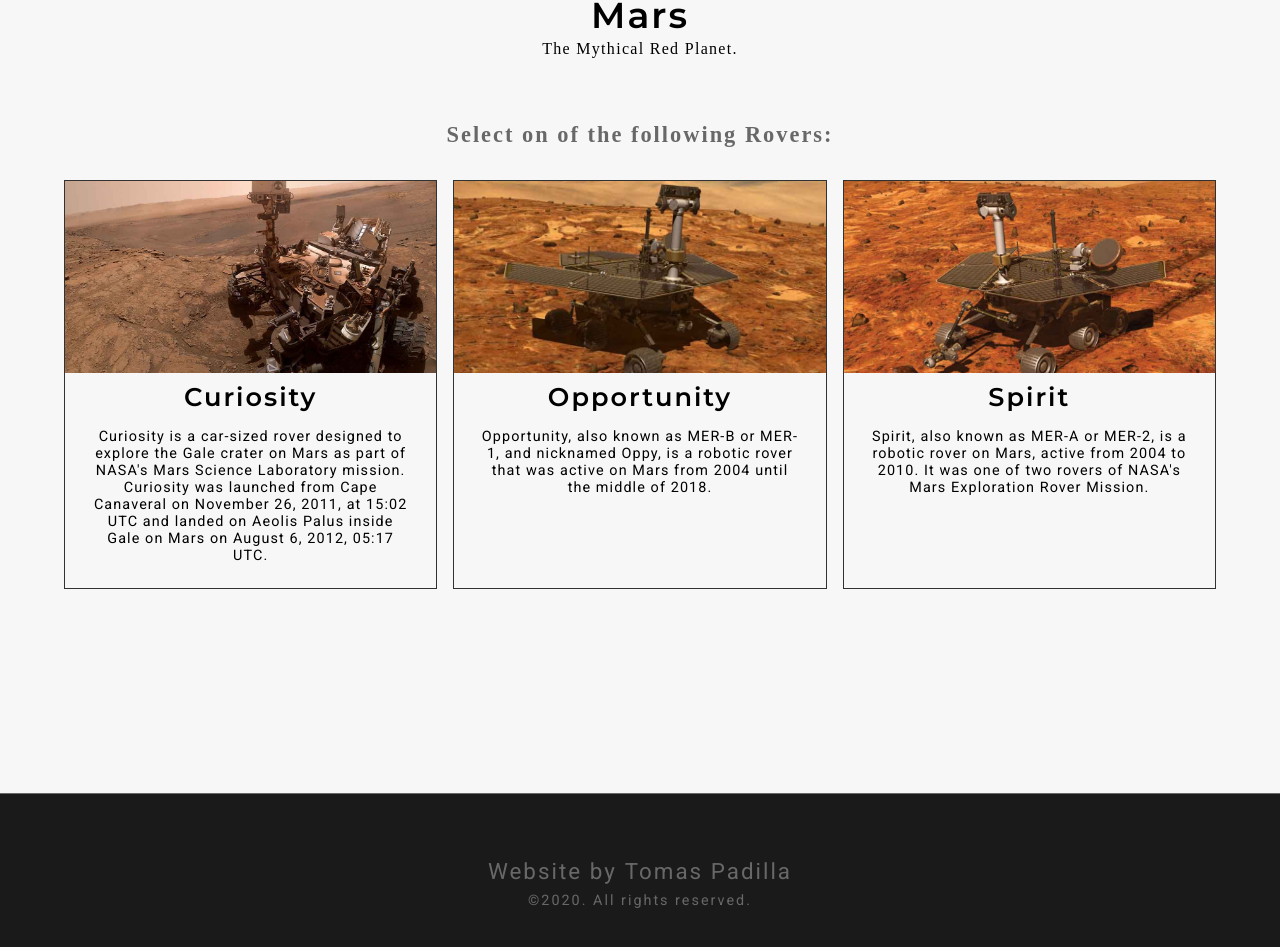
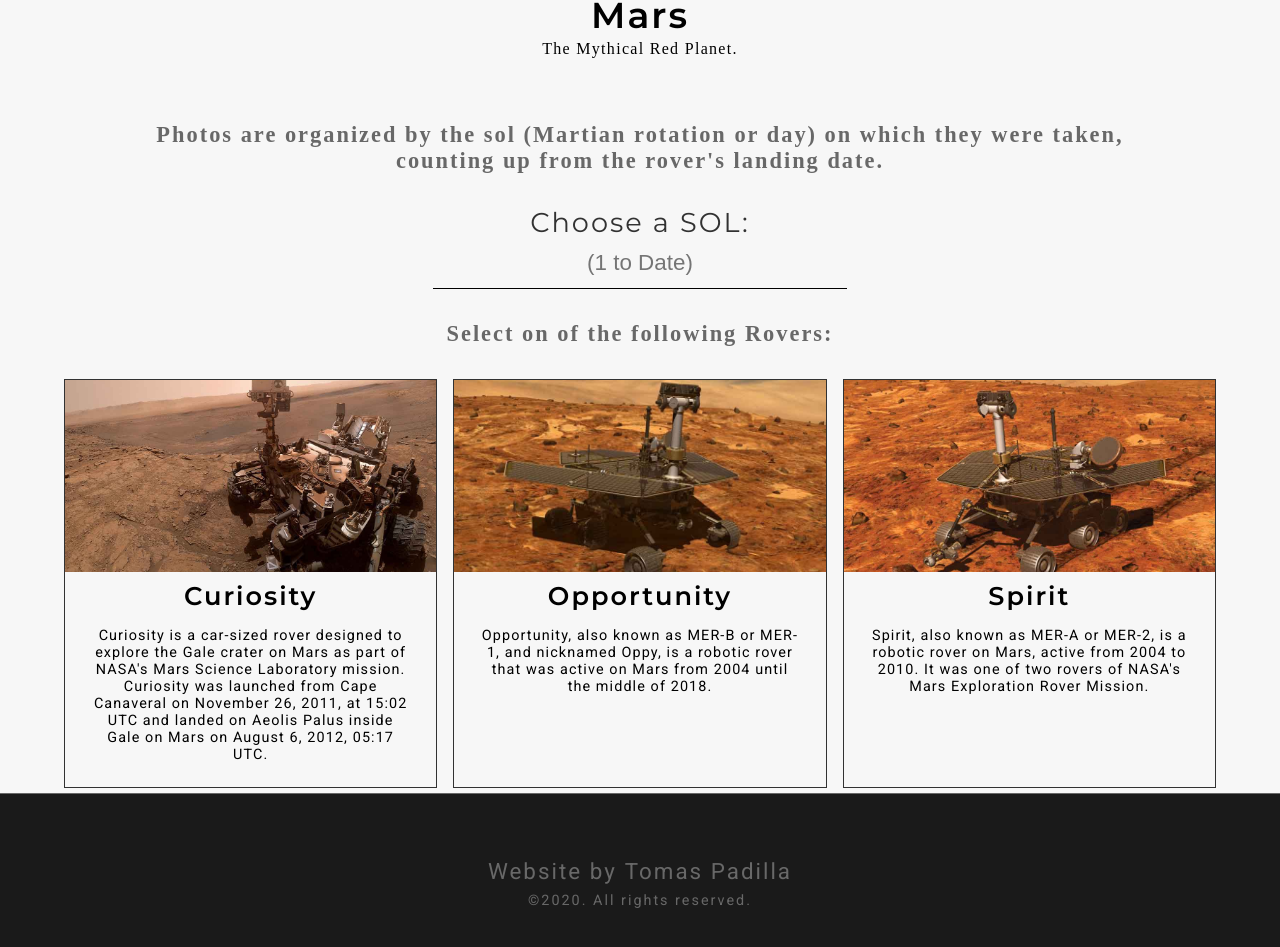
Before and after one commit to PadillaTom/Nasa-Fun-React, a React (Create React App) app: page / in a window 1280 px wide. Shown: the part 2240-3187 px from the top of the page. Built offline with nearby package versions, Linux system fonts and the light colour scheme; no server answers; the HTML template or start-up script is replaced by a standard one; a web font is replaced by a local one.

Commit message:
todo creado, falta display photos

```diff
--- a/src/App.css
+++ b/src/App.css
@@ -297,6 +297,37 @@
   margin-bottom: 2rem;
   color: var(--FontGrayColor);
 }
+.photo-explanation {
+  font-family: var(--LogoFont);
+  letter-spacing: 2px;
+  font-size: 1.4rem;
+  text-align: center;
+  width: 90%;
+  margin: 2rem auto;
+  margin-bottom: 2rem;
+  color: var(--FontGrayColor);
+}
+.sol-selection {
+  display: flex;
+  flex-direction: column;
+  margin: 2rem auto;
+}
+.sol-label {
+  font-size: 1.7rem;
+  font-family: var(--TitleFont);
+  color: var(--GrayColor);
+}
+.sol-input {
+  padding: 0.7rem 2rem;
+  width: 40%;
+  margin: 0 auto;
+  text-align: center;
+  border: none;
+  outline: none;
+  font-size: 1.4rem;
+  border-bottom: 1px solid black;
+  background: transparent;
+}
 /* End Mars Page*/
 
 /* ::::::::::::::::: Rover Selection :::::::::::::::::::  */
@@ -304,7 +335,7 @@
   display: grid;
   grid-template-columns: repeat(3, 1fr);
   gap: 1rem;
-  margin-bottom: 4rem;
+  margin-bottom: 3rem;
 }
 .single-rover {
   width: 100%;
--- a/src/Components/Mars.js
+++ b/src/Components/Mars.js
@@ -3,7 +3,7 @@
 import RoverSelection from './RoverSelection';
 
 const Mars = () => {
-  // Request by name:
+  const [solDay, setSolDay] = React.useState('');
 
   return (
     <section className='section mars-sect'>
@@ -12,10 +12,29 @@
       </div>
       <div className='section-subtitle'>The Mythical Red Planet.</div>
       <div className='section-center'>
+        <div className='photo-explanation'>
+          <h4>
+            Photos are organized by the sol (Martian rotation or day) on which
+            they were taken, counting up from the rover's landing date.
+          </h4>
+          <form className='sol-selection'>
+            <label htmlFor='sol' className='sol-label'>
+              Choose a SOL:
+            </label>
+            <input
+              type='text'
+              placeholder='(1 to Date)'
+              name='sol'
+              className='sol-input'
+              onChange={(e) => {
+                e.preventDefault();
+                setSolDay(e.target.value);
+              }}
+            />
+          </form>
+        </div>
         <h5 className='selection-text'>Select on of the following Rovers:</h5>
-        <div className='rovers-container'>
-          <RoverSelection></RoverSelection>
-        </div>
+        <RoverSelection solDay={solDay}></RoverSelection>
       </div>
     </section>
   );
--- a/src/Components/MarsPhotos.js
+++ b/src/Components/MarsPhotos.js
@@ -1,11 +1,30 @@
-import React from 'react';
+import React, { useState, useEffect } from 'react';
+import Loading from './Loading';
+// API KEY:
+const apiKey = process.env.REACT_APP_API_KEY;
 
-const MarsPhotos = () => {
-  return (
-    <article className='mars-photo'>
-      <h1>Mars Photos Component</h1>
-    </article>
-  );
+const MarsPhotos = ({ nameForApi, solDay }) => {
+  // Set Photos
+  const [frontPhotos, setFrontPhotos] = useState();
+  console.log(solDay);
+  console.log(frontPhotos);
+
+  useEffect(() => {
+    fetchPhotos();
+    async function fetchPhotos() {
+      const response = await fetch(
+        `https://api.nasa.gov/mars-photos/api/v1/rovers/${nameForApi}/photos?sol=${solDay}&camera=fhaz&api_key=${apiKey}`
+      );
+      const data = await response.json();
+      setFrontPhotos(data.photos[0]);
+    }
+  }, []);
+
+  if (frontPhotos === undefined) {
+    return <Loading></Loading>;
+  }
+
+  return <section className='section marsphoto-sect'></section>;
 };
 
 export default MarsPhotos;
--- a/src/Components/RoverSelection.js
+++ b/src/Components/RoverSelection.js
@@ -1,13 +1,23 @@
 import React from 'react';
+import MarsPhotos from './MarsPhotos';
 import RoversData from '../Assets/roversData';
 
-const RoverSelection = () => {
+const RoverSelection = ({ solDay }) => {
+  const [nameForApi, setNameForApi] = React.useState('');
+
   return (
     <React.Fragment>
+      <div className='rovers-container'>
         {RoversData.map((rover) => {
           const { id, img, name, desc } = rover;
           return (
-          <article className='single-rover' key={id}>
+            <article
+              className='single-rover'
+              key={id}
+              onClick={() => {
+                setNameForApi(name);
+              }}
+            >
               <img src={img} alt={name} className='rover-img' />
               <div className='rovers-info'>
                 <h4 className='rover-name'>{name}</h4>
@@ -16,6 +26,10 @@
             </article>
           );
         })}
+      </div>
+      {nameForApi && (
+        <MarsPhotos nameForApi={nameForApi} solDay={solDay}></MarsPhotos>
+      )}
     </React.Fragment>
   );
 };
```
Lines whose indentation alone changed are shown as unchanged.
